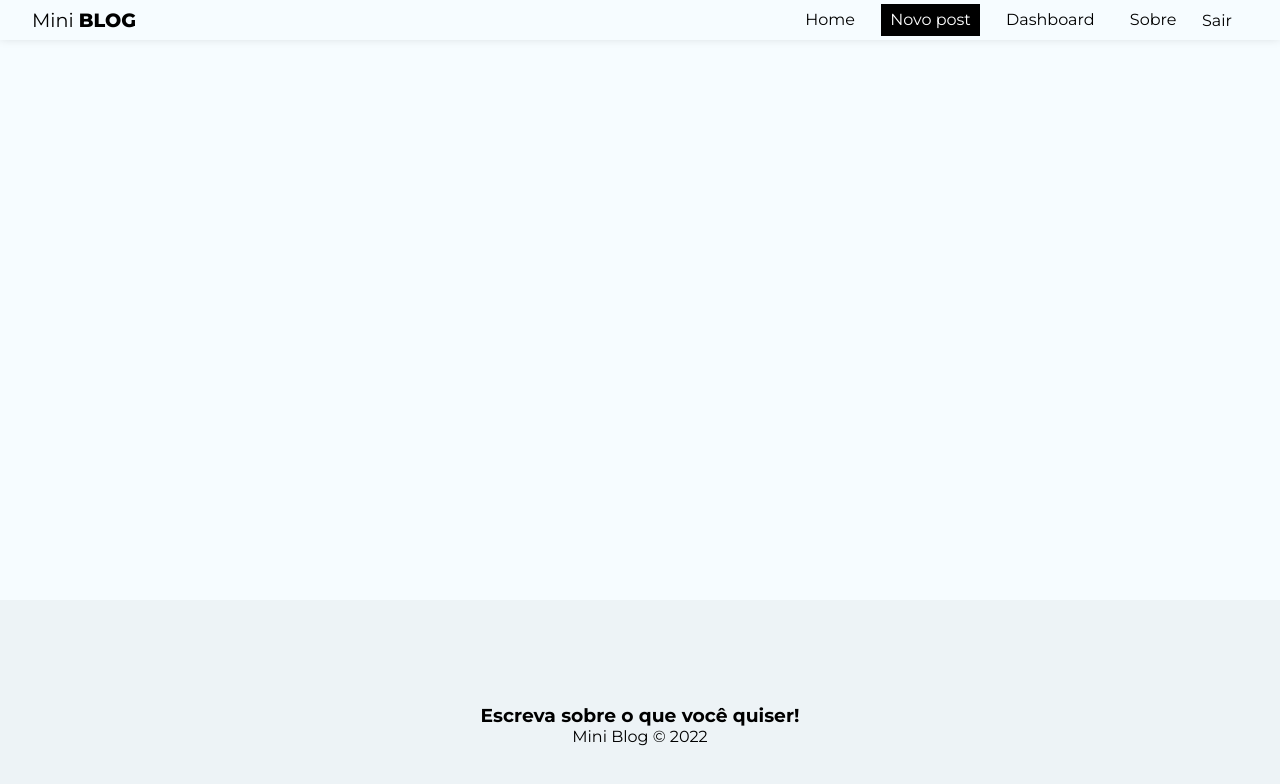
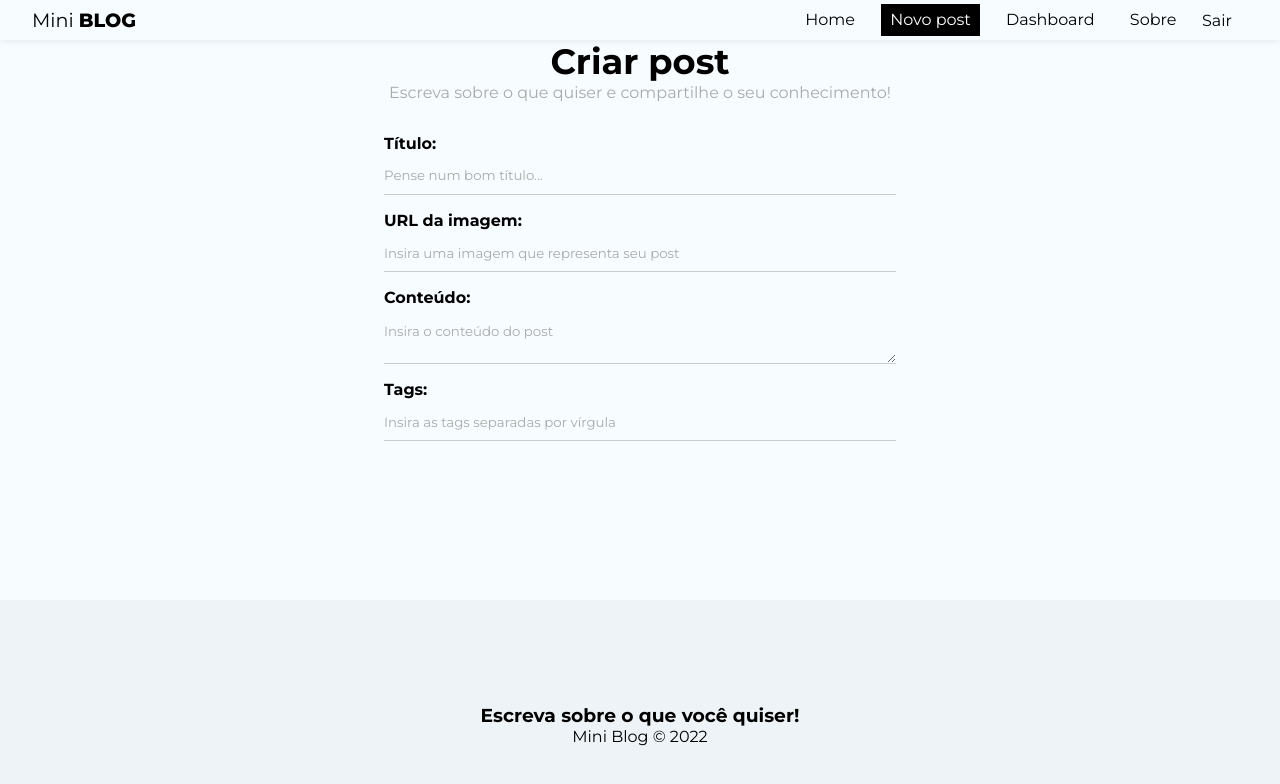
Before and after one commit to fxdias/miniblog, a React (Vite) app: page /posts/create in a window 1280 px wide. Shown: the top 784 px of the page. Built offline with nearby package versions, Linux system fonts and the light colour scheme; no server answers; sample sign-in values are in the browser's storage.

Commit message:
add create post page

```diff
--- a/src/pages/CreatePost/CreatePost.jsx
+++ b/src/pages/CreatePost/CreatePost.jsx
@@ -1,12 +1,128 @@
-import React from 'react'
-import styles from './CreatePost.module.css'
+import styles from "./CreatePost.module.css";
+
+import { useState } from "react";
+// import { useInsertDocument } from "../../hooks/useInsertDocument";
+import { useNavigate } from "react-router-dom";
+import { useAuthValue } from "../../context/AuthContext";
 
 const CreatePost = () => {
+    const [title, setTitle] = useState("");
+    const [image, setImage] = useState("");
+    const [body, setBody] = useState("");
+    const [tags, setTags] = useState([]);
+    const [formError, setFormError] = useState("");
+
+    const { user } = useAuthValue();
+
+    const navigate = useNavigate();
+
+    // const { insertDocument, response } = useInsertDocument("posts");
+
+    const handleSubmit = (e) => {
+        e.preventDefault();
+        setFormError("");
+
+        // validate image
+        try {
+            new URL(image);
+        } catch (error) {
+            setFormError("A imagem precisa ser uma URL.");
+        }
+
+        // create tags array
+        const tagsArray = tags.split(",").map((tag) => tag.trim().toLowerCase());
+
+        // check values
+        if (!title || !image || !tags || !body) {
+            setFormError("Por favor, preencha todos os campos!");
+        }
+
+        console.log(tagsArray);
+
+        console.log({
+            title,
+            image,
+            body,
+            tags: tagsArray,
+            uid: user.uid,
+            createdBy: user.displayName,
+        });
+
+        if (formError) return
+
+        insertDocument({
+            title,
+            image,
+            body,
+            tags: tagsArray,
+            uid: user.uid,
+            createdBy: user.displayName,
+        });
+
+        // redirect to home page
+        navigate("/");
+    };
+
     return (
-        <div>
+        <div className={styles.create_post}>
+            <h2>Criar post</h2>
+            <p>Escreva sobre o que quiser e compartilhe o seu conhecimento!</p>
+            <form onSubmit={handleSubmit}>
+                <label>
+                    <span>Título:</span>
+                    <input
+                        type="text"
+                        name="text"
+                        required
+                        placeholder="Pense num bom título..."
+                        onChange={(e) => setTitle(e.target.value)}
+                        value={title}
+                    />
+                </label>
+                <label>
+                    <span>URL da imagem:</span>
+                    <input
+                        type="text"
+                        name="image"
+                        required
+                        placeholder="Insira uma imagem que representa seu post"
+                        onChange={(e) => setImage(e.target.value)}
+                        value={image}
+                    />
+                </label>
+                <label>
+                    <span>Conteúdo:</span>
+                    <textarea
+                        name="body"
+                        required
+                        placeholder="Insira o conteúdo do post"
+                        onChange={(e) => setBody(e.target.value)}
+                        value={body}
+                    ></textarea>
+                </label>
+                <label>
+                    <span>Tags:</span>
+                    <input
+                        type="text"
+                        name="tags"
+                        required
+                        placeholder="Insira as tags separadas por vírgula"
+                        onChange={(e) => setTags(e.target.value)}
+                        value={tags}
+                    />
+                </label>
+                {/* {!response.loading && <button className="btn">Criar post!</button>}
+                {response.loading && (
+                    <button className="btn" disabled>
+                        Aguarde.. .
+                    </button>
+                )}
+                {(response.error || formError) && (
+                    <p className="error">{response.error || formError}</p>
+                )} */}
+            </form>
+        </div>
+    );
+};
 
-        </div>
-    )
-}
-
-export default CreatePost
+export default CreatePost;
--- a/src/pages/CreatePost/CreatePost.module.css
+++ b/src/pages/CreatePost/CreatePost.module.css
@@ -0,0 +1,12 @@
+.create_post {
+    text-align: center;
+}
+
+.create_post h2 {
+    font-size: 2.2em;
+}
+
+.create_post p {
+    color: #aaa;
+    margin-bottom: 2em;
+}
```
